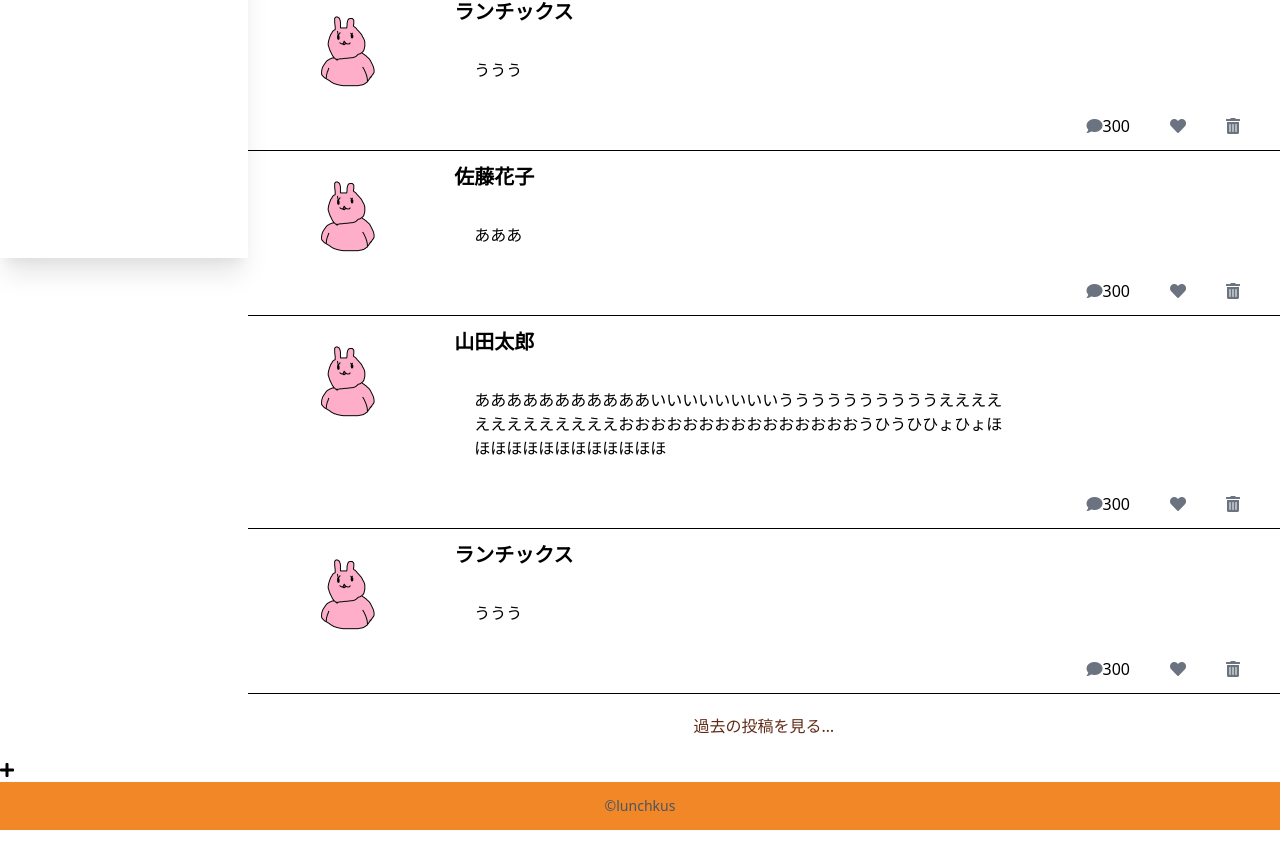
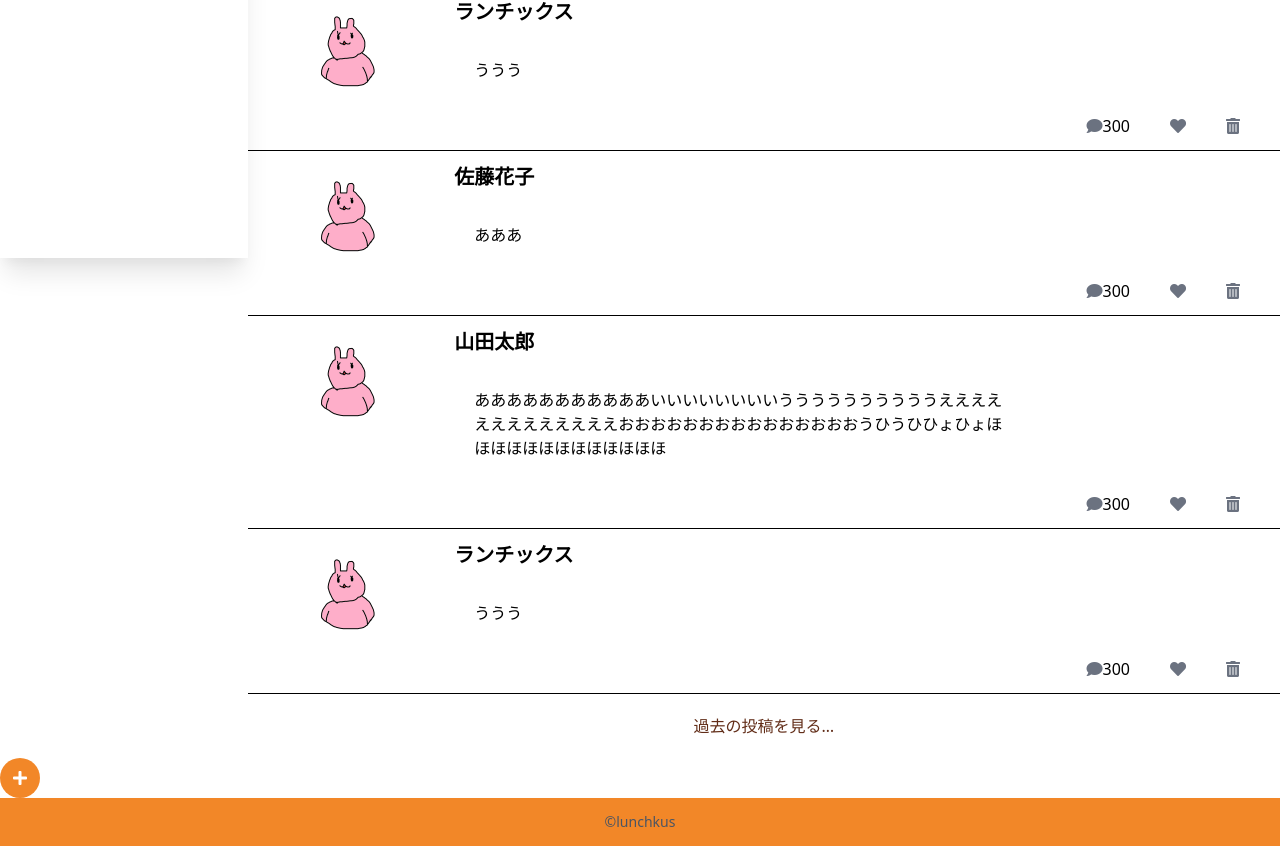
Before and after one commit to suzu1997/rakus-sns-app, a Next.js app: page /timeline in a window 1280 px wide. Shown: the part 606-1452 px from the top of the page. Built offline with nearby package versions, Linux system fonts and the light colour scheme.

Commit message:
投稿ボタンのCSS整え

```diff
--- a/src/components/PostBtn.tsx
+++ b/src/components/PostBtn.tsx
@@ -3,7 +3,10 @@ import { memo, FC } from "react";
 export const PostBtn: FC = memo(() => {
   return (
     <>
-      <button type="button">
+      <button
+        type="button"
+        className="rounded-full text-white bg-basic w-10 h-10"
+      >
         <i className="fas fa-plus"></i>
       </button>
     </>
```
